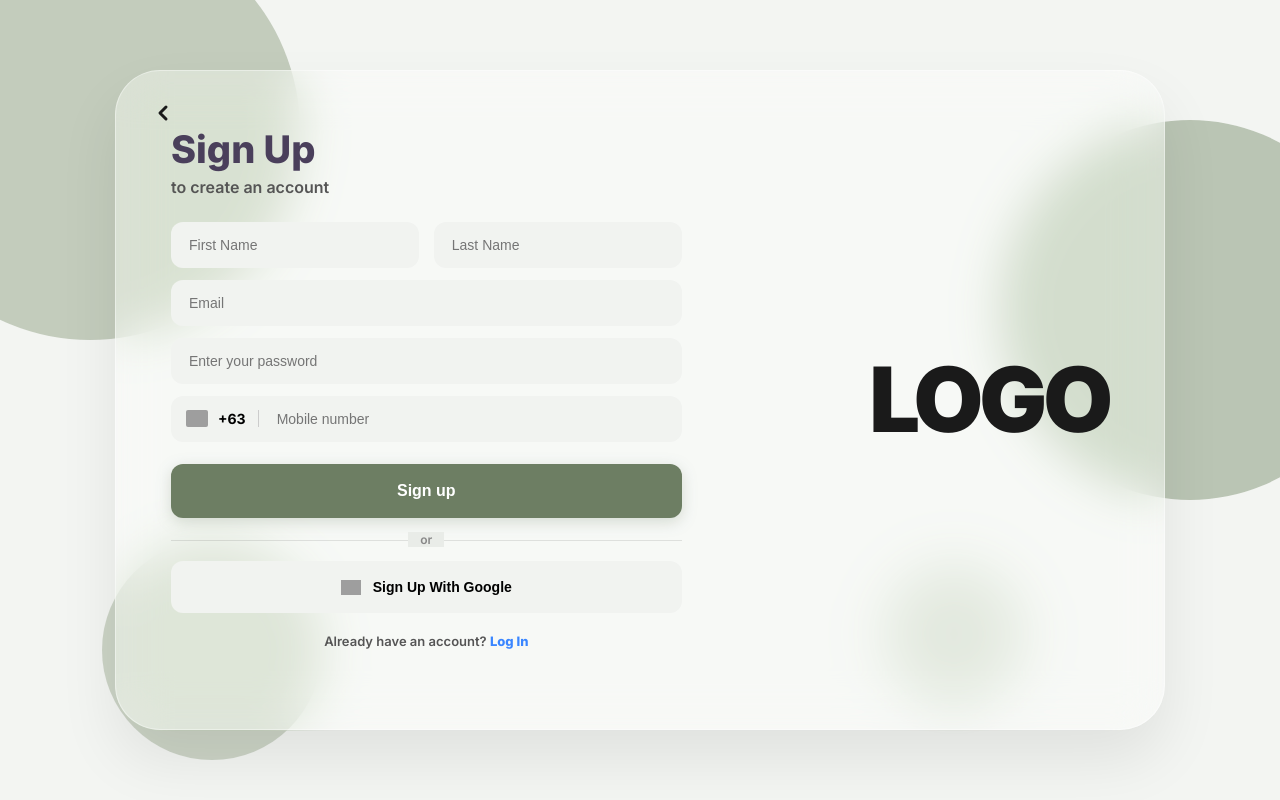
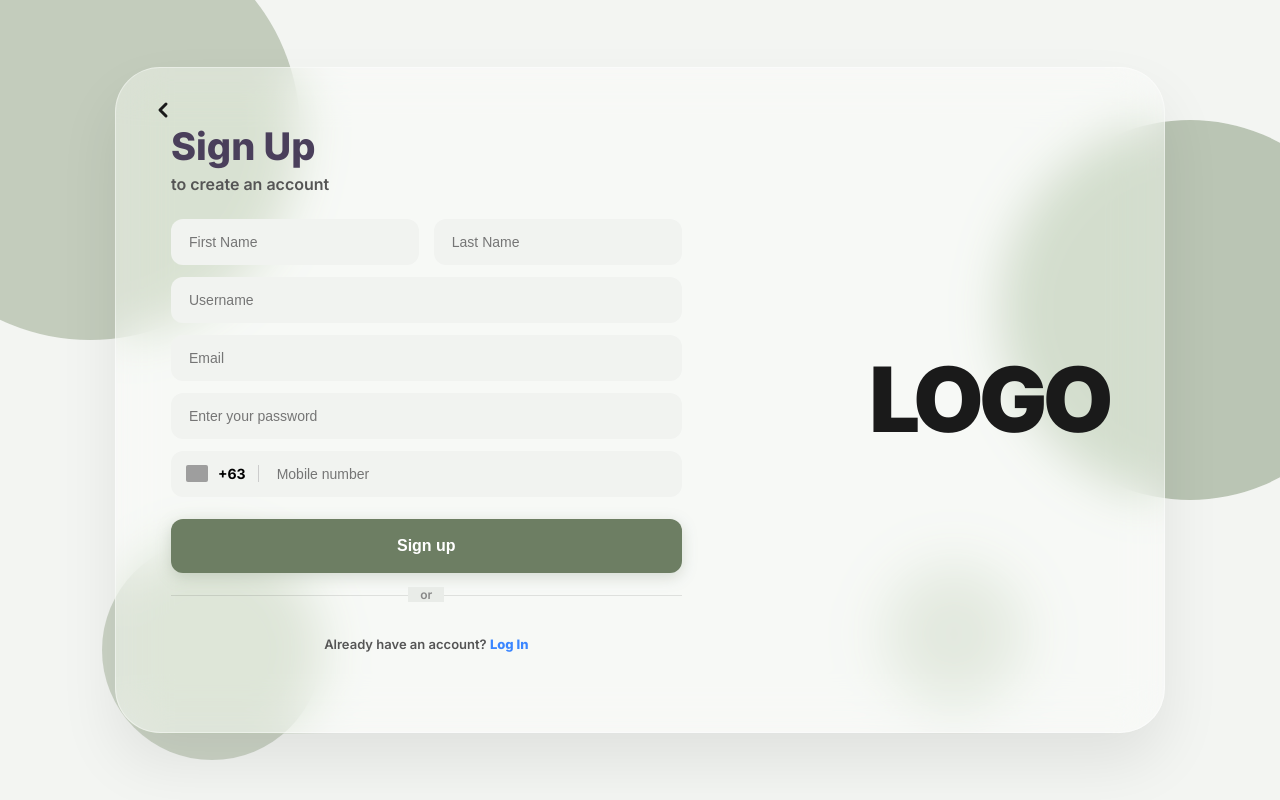
Before and after one commit to kaelgarcia/deepcare-WebApp, a PHP site: page /html/signup.html in a window 1280 px wide; the page is wider, and only the part inside the window is pictured. Run offline with PHP 8.4, Linux system fonts and the light colour scheme; some libraries are stand-ins or nearby versions; grey boxes are pictures that could not be loaded.

Commit message:
css tweaks

```diff
--- a/html/signup.html
+++ b/html/signup.html
@@ -6,9 +6,10 @@
     <title>Deepcare - Sign Up</title>
     <link href="https://fonts.googleapis.com/css2?family=Inter:wght@400;600;700;800;900&display=swap" rel="stylesheet">
     <link rel="stylesheet" href="../css/signup.css">
+    <!-- Google Identity Services -->
+    <script src="https://accounts.google.com/gsi/client"></script>
 </head>
 <body class="signup-body">
-    <!-- Decorative Bubbles -->
     <div class="circle c1"></div>
     <div class="circle c2"></div>
     <div class="circle c3"></div>
@@ -16,7 +17,6 @@
 
     <main class="signup-container">
         <div class="glass-card signup-card">
-            <!-- Back Arrow -->
             <a href="login.html" class="back-arrow">
                 <svg width="24" height="24" viewBox="0 0 24 24" fill="none" stroke="currentColor" stroke-width="3" stroke-linecap="round" stroke-linejoin="round"><path d="M15 18l-6-6 6-6"/></svg>
             </a>
@@ -32,19 +32,23 @@
                     <form id="signupForm">
                         <div class="input-row">
                             <div class="input-group">
-                                <input type="text" placeholder="First Name" required>
+                                <input type="text" id="firstName" placeholder="First Name" required>
                             </div>
                             <div class="input-group">
-                                <input type="text" placeholder="Last Name" required>
+                                <input type="text" id="lastName" placeholder="Last Name" required>
                             </div>
                         </div>
 
                         <div class="input-group">
-                            <input type="email" placeholder="Email" required>
+                            <input type="text" id="username" placeholder="Username" required>
                         </div>
 
                         <div class="input-group">
-                            <input type="password" placeholder="Enter your password" required>
+                            <input type="email" id="email" placeholder="Email" required>
+                        </div>
+
+                        <div class="input-group">
+                            <input type="password" id="password" placeholder="Enter your password" required>
                         </div>
 
                         <div class="input-group phone-group">
@@ -52,21 +56,32 @@
                                 <img src="https://flagcdn.com/w20/ph.png" alt="PH">
                                 <span>+63</span>
                             </div>
-                            <input type="tel" placeholder="Mobile number" required>
+                            <input type="tel" id="phone" placeholder="Mobile number">
                         </div>
+
+                        <p id="signup-error" style="display:none; color:#e74c3c; font-size:0.875rem; margin:6px 0; text-align:center;"></p>
 
                         <button type="submit" class="btn-signup">Sign up</button>
 
                         <div class="divider"><span>or</span></div>
 
-                       <!-- ... inside your form ... -->
-<button type="button" class="btn-google">
-    <img src="https://www.gstatic.com/images/branding/product/1x/gsa_512dp.png" alt="Google">
-    <span>Sign Up With Google</span>
-</button>
-<!-- ... -->
+                        <!-- Real Google Sign-Up Button -->
+                        <div id="g_id_onload"
+                             data-client_id="229801072329-0i37n7n6dashof4ei9meb7cs3vshb37m.apps.googleusercontent.com"
+                             data-callback="handleGoogleLogin"
+                             data-auto_prompt="false">
+                        </div>
+                        <div class="g_id_signin"
+                             data-type="standard"
+                             data-size="large"
+                             data-theme="outline"
+                             data-text="signup_with"
+                             data-shape="rectangular"
+                             data-logo_alignment="left"
+                             data-width="100%">
+                        </div>
 
-                        <p class="footer-text">
+                        <p class="footer-text" style="text-align:center; margin-top:12px; font-size:0.875rem;">
                             Already have an account? <a href="login.html">Log In</a>
                         </p>
                     </form>
```
Also changed, not shown: css/login.css (+14 -0 lines).
